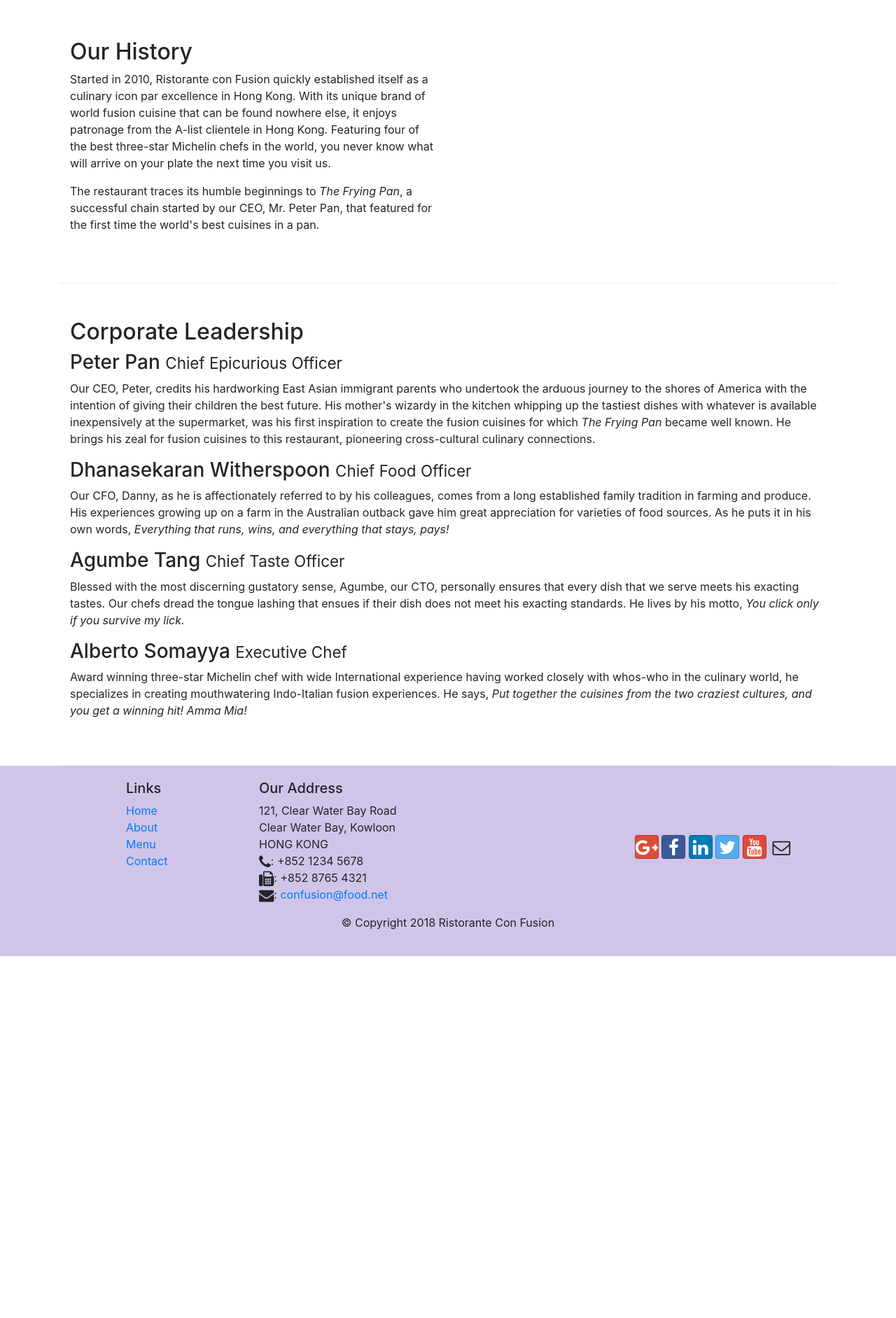
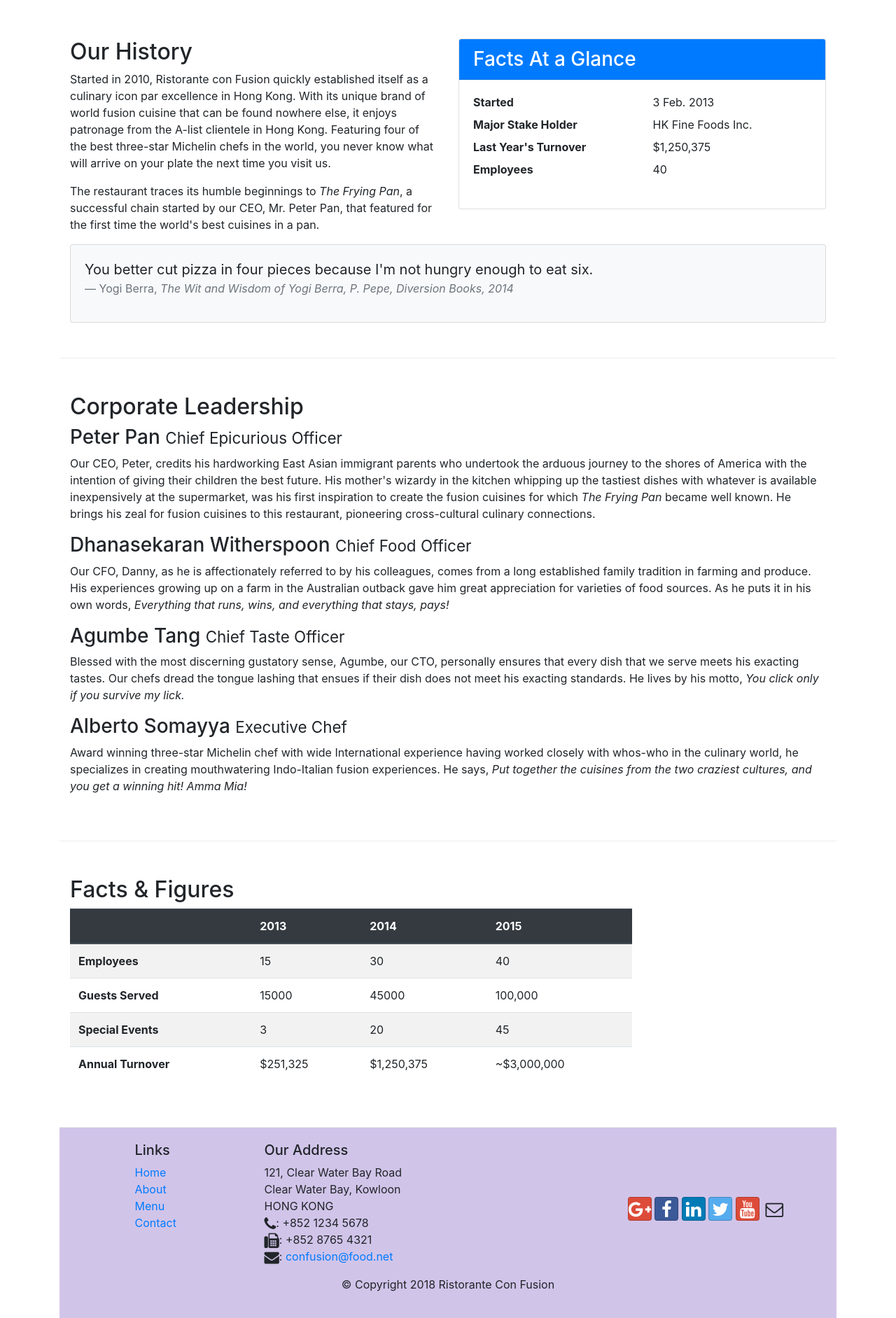
Before and after one commit to pavlobu/bs4-course, a website: page aboutus.html in a window 1280 px wide. Shown: the part 460-2343 px from the top of the page at 70% size. Before the commit the page ends 1826 px from the top, so only its background shows below. Drawn offline with nearby package versions, Linux system fonts and the light colour scheme.

Commit message:
added tables and cards

```diff
--- a/aboutus.html
+++ b/aboutus.html
@@ -71,7 +71,32 @@
         <p>The restaurant traces its humble beginnings to <em>The Frying Pan</em>, a successful chain started by our
           CEO, Mr. Peter Pan, that featured for the first time the world's best cuisines in a pan.</p>
       </div>
-      <div>
+      <div class="col-sm">
+        <div class="card">
+          <h3 class="card-header bg-primary text-white">Facts At a Glance</h3>
+          <div class="card-body">
+            <dl class="row">
+              <dt class="col-6">Started</dt>
+              <dd class="col-6">3 Feb. 2013</dd>
+              <dt class="col-6">Major Stake Holder</dt>
+              <dd class="col-6">HK Fine Foods Inc.</dd>
+              <dt class="col-6">Last Year's Turnover</dt>
+              <dd class="col-6">$1,250,375</dd>
+              <dt class="col-6">Employees</dt>
+              <dd class="col-6">40</dd>
+            </dl>
+          </div>
+        </div>
+      </div>
+      <div class="col-12">
+        <div class="card card-body bg-light">
+          <blockquote class="blockquote">
+            <p class="mb-0">You better cut pizza in four pieces because I'm not hungry enough to eat six.</p>
+            <footer class="blockquote-footer">Yogi Berra,
+              <cite title="Source Title">The Wit and Wisdom of Yogi Berra, P. Pepe, Diversion Books, 2014</cite>
+            </footer>
+          </blockquote>
+        </div>
       </div>
     </div>
 
@@ -100,7 +125,48 @@
           <em>Put together the cuisines from the two craziest cultures, and you get a winning hit! Amma Mia!</em></p>
       </div>
     </div>
-
+    <div class="row row-content">
+      <div class="col-12 col-sm-9">
+        <h2>Facts &amp; Figures</h2>
+        <div class="table-responsive">
+          <table class="table table-striped">
+              <thead class="thead-dark">
+                  <tr>
+                      <th>&nbsp;</th>
+                      <th>2013</th>
+                      <th>2014</th>
+                      <th>2015</th>
+                  </tr>
+              </thead>
+              <tbody>
+                  <tr>
+                      <th>Employees</th>
+                      <td>15</td>
+                      <td>30</td>
+                      <td>40</td>
+                  </tr>
+                  <tr>
+                      <th>Guests Served</th>
+                      <td>15000</td>
+                      <td>45000</td>
+                      <td>100,000</td>
+                  </tr>
+                  <tr>
+                      <th>Special Events</th>
+                      <td>3</td>
+                      <td>20</td>
+                      <td>45</td>
+                  </tr>
+                  <tr>
+                      <th>Annual Turnover</th>
+                      <td>$251,325</td>
+                      <td>$1,250,375</td>
+                      <td>~$3,000,000</td>
+                  </tr>
+              </tbody>
+          </table>
+      </div>
+    </div>
   </div>
 
   <footer class="footer">
```
Also changed, not shown: index.html (+2 -2 lines).
